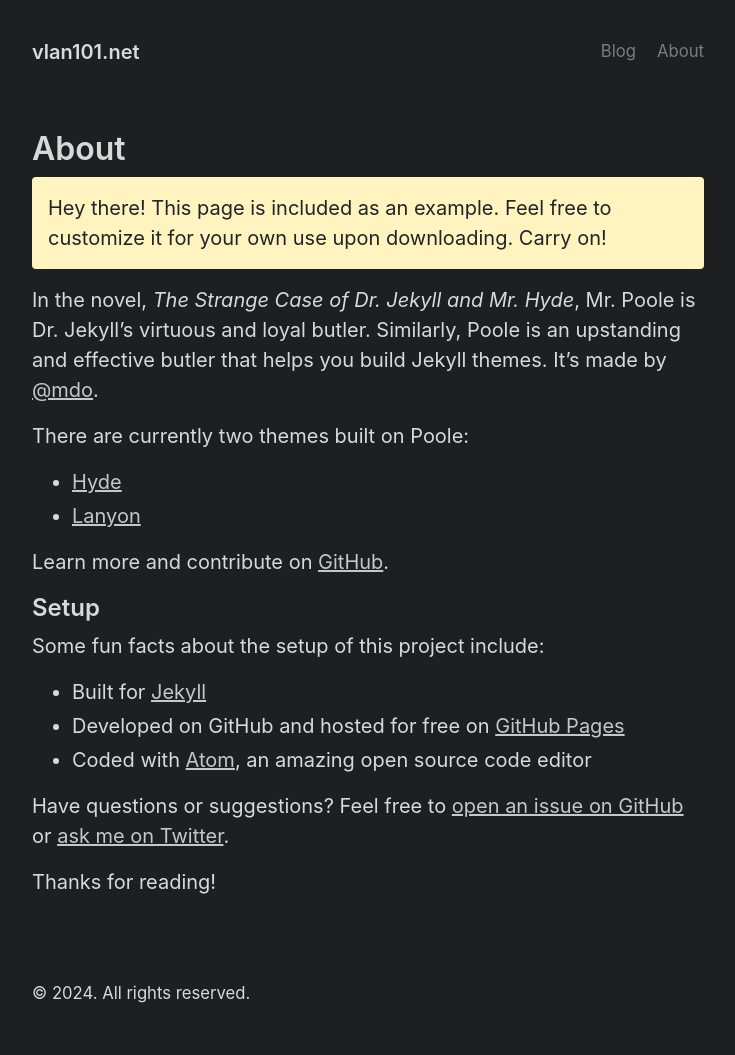
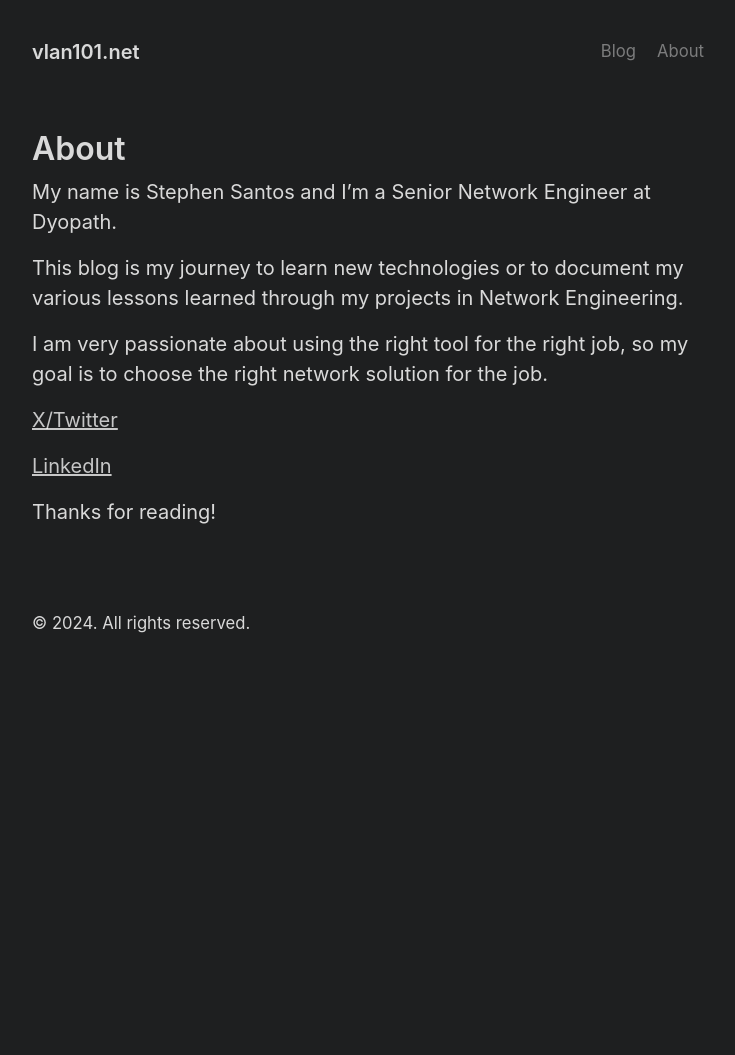
Before and after one commit to vlan101net/vlan101net.github.io, a Jekyll site: the page built from about.md, in a window 1280 px wide. Shown: the whole page, without its empty margins (272-1007 px from the left). Built offline with Jekyll 4.4.1, drawn with Linux system fonts in a browser that asks for light colours; after the commit the page ends 900 px from its top, so only the background shows below that.

Commit message:
Update about page

```diff
--- a/about.md
+++ b/about.md
@@ -3,27 +3,14 @@ layout: page
 title: About
 ---
 
-<p class="message">
-  Hey there! This page is included as an example. Feel free to customize it for your own use upon downloading. Carry on!
-</p>
+My name is Stephen Santos and I’m a Senior Network Engineer at Dyopath.
 
-In the novel, *The Strange Case of Dr. Jekyll and Mr. Hyde*, Mr. Poole is Dr. Jekyll's virtuous and loyal butler. Similarly, Poole is an upstanding and effective butler that helps you build Jekyll themes. It's made by [@mdo](https://twitter.com/mdo).
+This blog is my journey to learn new technologies or to document my various lessons learned through my projects in Network Engineering.
 
-There are currently two themes built on Poole:
+I am very passionate about using the right tool for the right job, so my goal is to choose the right network solution for the job.
 
-- [Hyde](https://hyde.getpoole.com)
-- [Lanyon](https://lanyon.getpoole.com)
+[X/Twitter](https://www.twitter.com/vlan101net)
 
-Learn more and contribute on [GitHub](https://github.com/poole).
-
-## Setup
-
-Some fun facts about the setup of this project include:
-
-- Built for [Jekyll](https://jekyllrb.com)
-- Developed on GitHub and hosted for free on [GitHub Pages](https://pages.github.com)
-- Coded with [Atom](https://atom.io), an amazing open source code editor
-
-Have questions or suggestions? Feel free to [open an issue on GitHub](https://github.com/poole/poole/issues/new) or [ask me on Twitter](https://twitter.com/mdo).
+[LinkedIn](www.linkedin.com/in/stephen-santos-4b421910)
 
 Thanks for reading!
```
